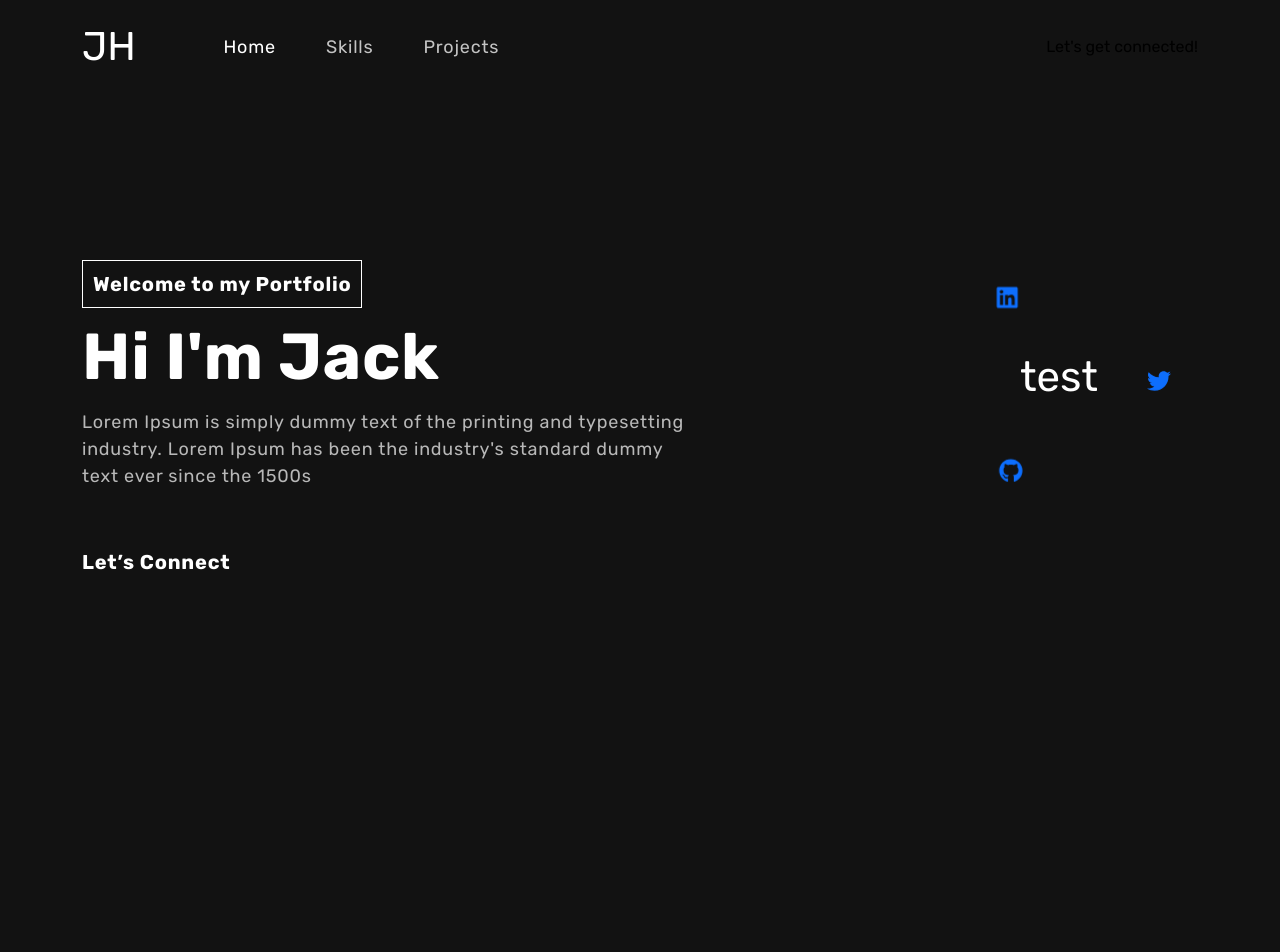
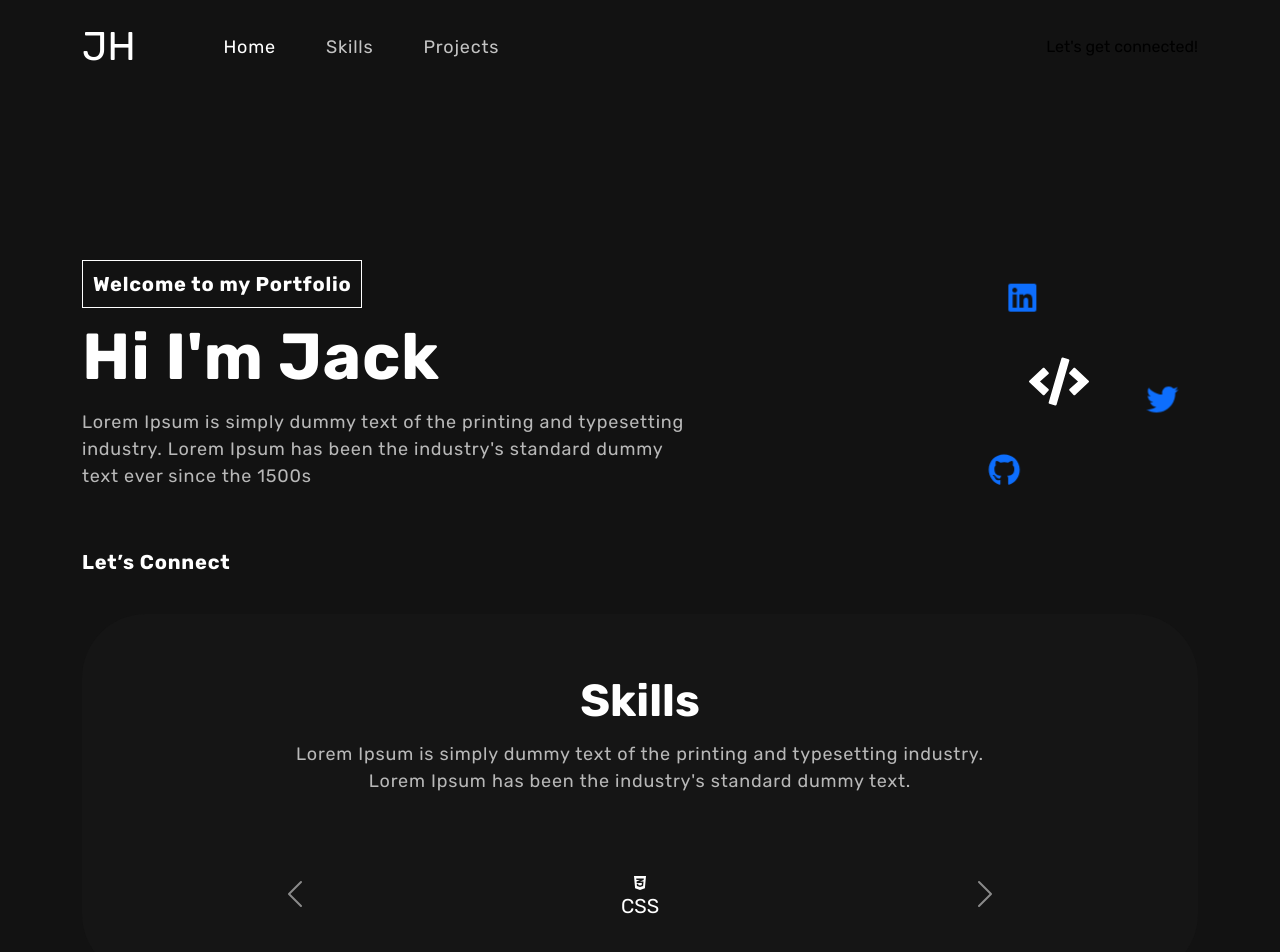
Before and after one commit to Jack-Heffernan/my-portfolio, a React (Create React App) app: page / in a window 1280 px wide. Shown: the top 952 px of the page. Before the commit the page ends 800 px from the top, so only its background shows below. Built offline with nearby package versions, Linux system fonts and the light colour scheme.

Commit message:
Created Skills.js

```diff
--- a/src/App.css
+++ b/src/App.css
@@ -65,7 +65,7 @@ input:focus, textarea:focus, select:focus {
 	}
 }
 
-/************ Navbar Css ************/
+/* Navbar Css */
 nav.navbar {
   padding: 18px 0;
   position: fixed;
@@ -112,6 +112,8 @@ nav.navbar .navbar-toggler-icon:before {
 ;
 }
 
+
+/* Hero css */
 .hero {
   margin-top: 0;
   padding: 260px 0 100px 0;
@@ -166,7 +168,7 @@ nav.navbar .navbar-toggler-icon:before {
   left: 52%;
   margin: 0;
   transform: translate(-50%, -50%);
-  font-size: 42px;
+  font-size: 60px;
   text-align: center;
 }
 
@@ -175,7 +177,7 @@ nav.navbar .navbar-toggler-icon:before {
   top: 0;
   left: 50%;
   transform: translate(-50%, 0);
-  font-size: 24px;
+  font-size: 32px;
   animation: orbit 6s linear infinite;
 }
 
@@ -201,3 +203,43 @@ nav.navbar .navbar-toggler-icon:before {
     transform: rotate(360deg) translateY(-100px) rotate(-360deg);
   }
 }
+
+/* Skills */
+.skill {
+  padding: 0 0 50px 0;
+  position: relative;
+}
+.skill-bx {
+  background: #151515;
+  border-radius: 64px;
+  text-align: center;
+  padding: 60px 50px;
+  margin-top: -60px;
+}
+.skill h2 {
+	font-size: 45px;
+	font-weight: 700;
+}
+.skill p {
+    color: #B8B8B8;
+    font-size: 18px;
+    letter-spacing: 0.8px;
+    line-height: 1.5em;
+    margin: 14px 0 75px 0;
+}
+.skill-slider {
+  width: 80%;
+  margin: 0 auto;
+  position: relative;
+}
+.skill-slider .item img {
+  width: 50%;
+  margin: 0 auto 15px auto;
+}
+.background-image-left {
+  top: 28%;
+  position: absolute;
+  bottom: 0;
+  width: 40%;
+  z-index: -4;
+}
--- a/src/App.js
+++ b/src/App.js
@@ -1,6 +1,7 @@
 import './App.css';
 import NavBar from './Components/NavBar';
 import Hero from './Components/Hero'
+import Skills from './Components/Skills'
 
 
 function App() {
@@ -8,6 +9,7 @@ function App() {
     <div>
     <NavBar />
     <Hero />
+    <Skills />
     </div>
   );
 }
--- a/src/Components/Hero.js
+++ b/src/Components/Hero.js
@@ -1,6 +1,6 @@
 import React from 'react';
 import { Container, Row, Col  } from 'react-bootstrap';
-import { FaLinkedin, FaGithub, FaTwitter } from 'react-icons/fa';
+import { FaLinkedin, FaGithub, FaTwitter, FaCode,  } from 'react-icons/fa';
 
 const Hero = () => {
   return (
@@ -17,7 +17,7 @@ const Hero = () => {
           </Col>
           <Col xs={12} md={6} xl={5}>
             <div className="rotating-icons">
-              <h2 className="base">test</h2>
+              <h2 className="base"><FaCode /></h2>
               <a className="social-icon icon-1" href="https://linkedin.com">
                 <FaLinkedin />
               </a>
--- /dev/null
+++ b/src/Components/Skills.js
@@ -0,0 +1,39 @@
+import React from 'react';
+import { Container, Carousel  } from 'react-bootstrap';
+import { LuGauge } from "react-icons/lu";
+import { FaJsSquare, FaCss3Alt, FaPhp } from "react-icons/fa";
+
+
+const Skills = () => {
+  return (
+    <section className="skill" id="skills">
+        <div className="container">
+            <div className="row">
+                <div className="col-12">
+                    <div className="skill-bx">
+                        <h2>Skills</h2>
+                        <p>Lorem Ipsum is simply dummy text of the printing and typesetting industry.<br></br> Lorem Ipsum has been the industry's standard dummy text.</p>
+                        <Carousel  infinite={true} indicators={false} className="skill-slider">
+                            <div className="carousel-item item">
+                            <FaJsSquare/>
+                                <h5>Javascript</h5>
+                            </div>
+                            <div className="carousel-item item">
+                            <FaCss3Alt />
+                                <h5>CSS</h5>
+                            </div>
+                            <div className="carousel-item item">
+                            <FaPhp />
+                                <h5>PHP</h5>
+                            </div>
+                        </Carousel>
+                    </div>
+                </div>
+            </div>
+        </div>
+        {/* <img className="background-image-left" src={colorSharp} alt="Image" /> */}
+    </section>
+  );
+};
+
+export default Skills;
```
